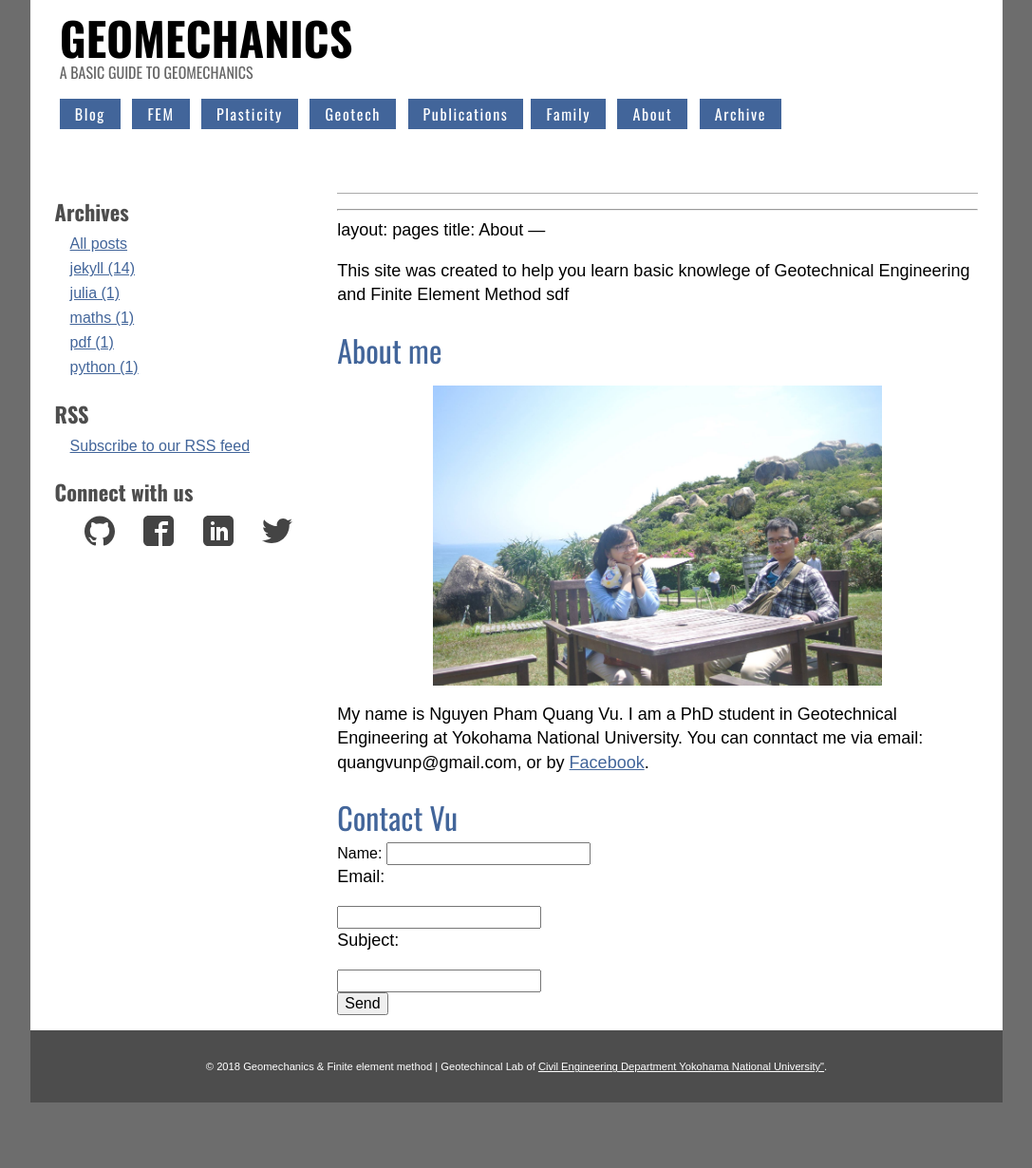
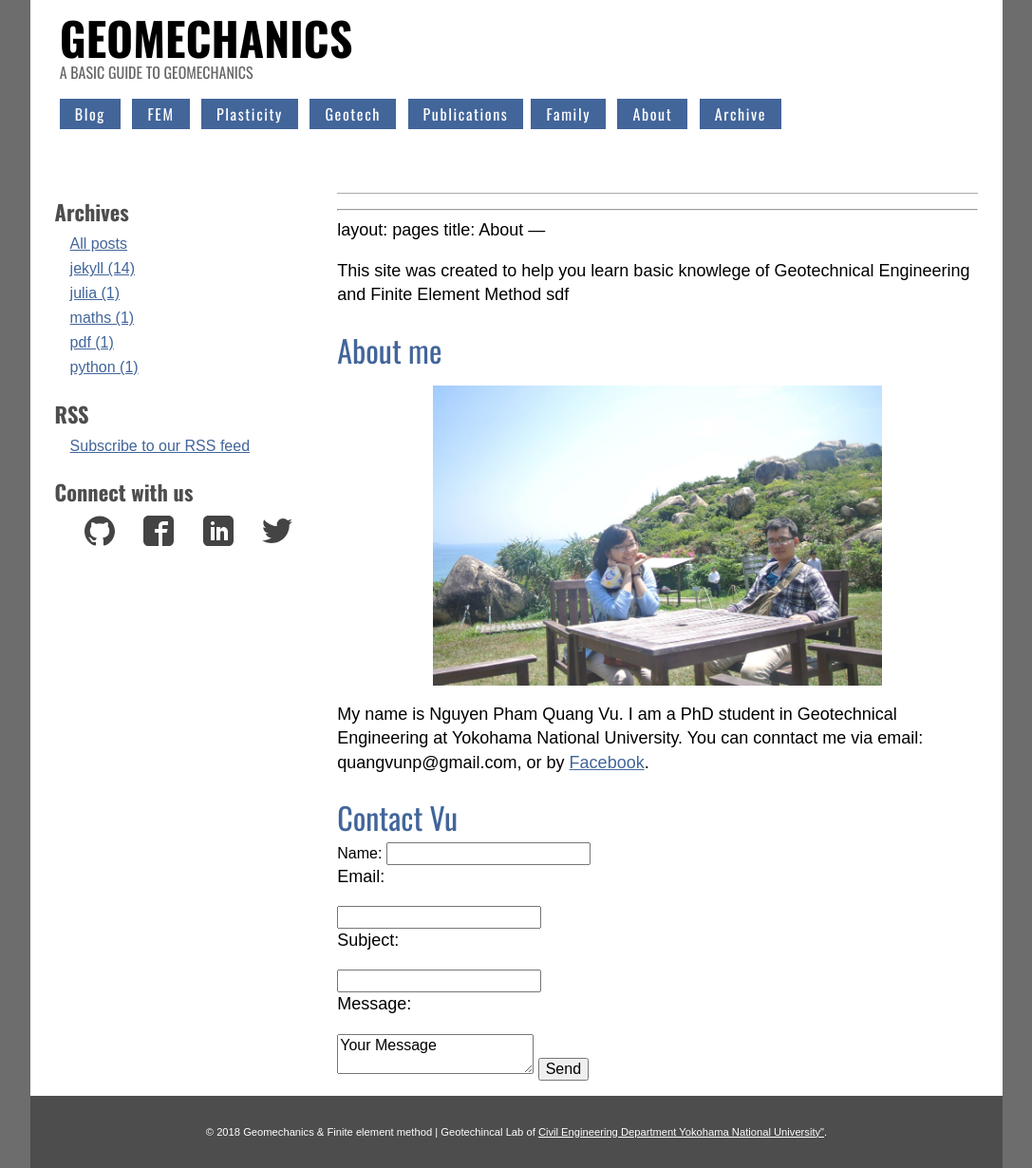
Before and after one commit to quangvunp/geomechanics, a Jekyll site: the page built from about.md, in a window 1280 px wide. Shown: the whole page at 95% size, without its empty margins (96-1183 px from the left). Built offline with Jekyll 4.4.1, drawn with Linux system fonts in a browser that asks for light colours; our own code applies the rules of GitHub Pages for plain Markdown files; before the commit the page ends 1161 px from its top, so only the background shows below that.

Commit message:
Update about.md

```diff
--- a/about.md
+++ b/about.md
@@ -19,5 +19,7 @@ My name is Nguyen Pham Quang Vu. I am a PhD student in Geotechnical Engineering
     Name: <input type="text" name="name" cols = "70"> <br />
     <p> Email: </p><input type="email" name="_replyto" cols = "70"> <br />
     <p> Subject: </p><input type="text" name="name" cols = "70"> <br />
+    <p> Message: </p>
+    <textarea class="form-control" id="textarea" name="message">Your Message</textarea>
     <input type="submit" value="Send">
 </form>
```
